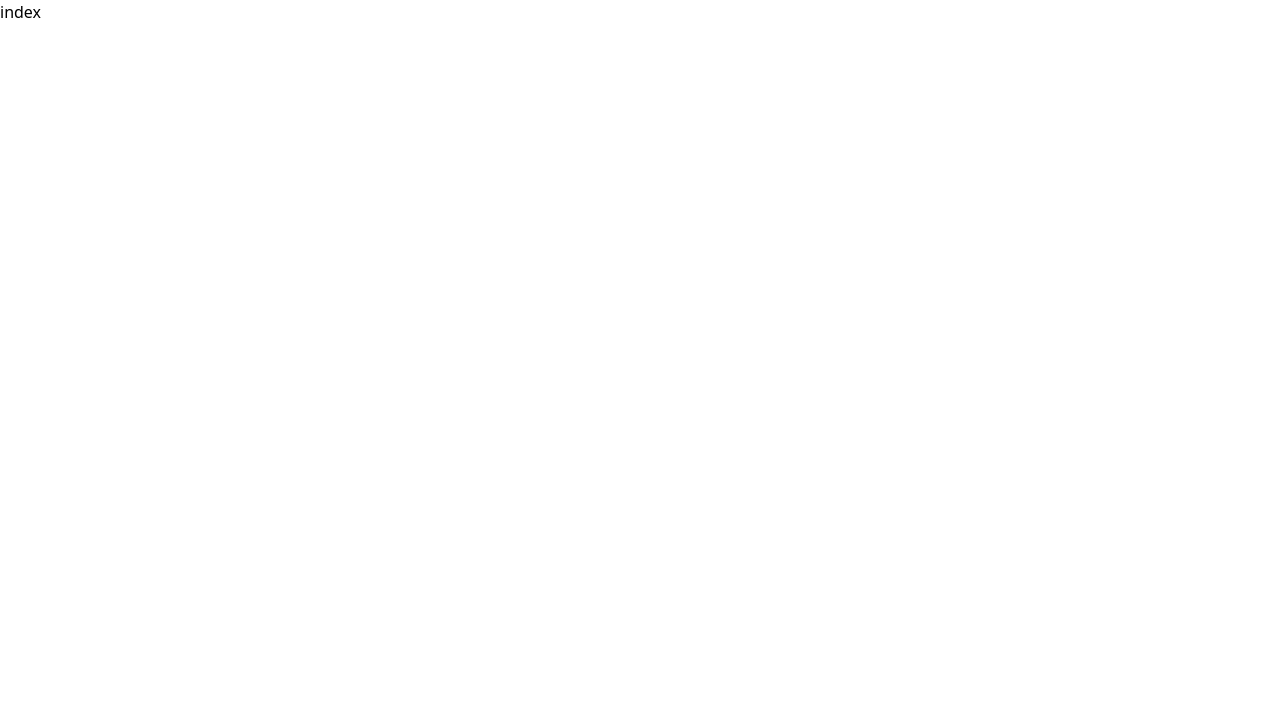
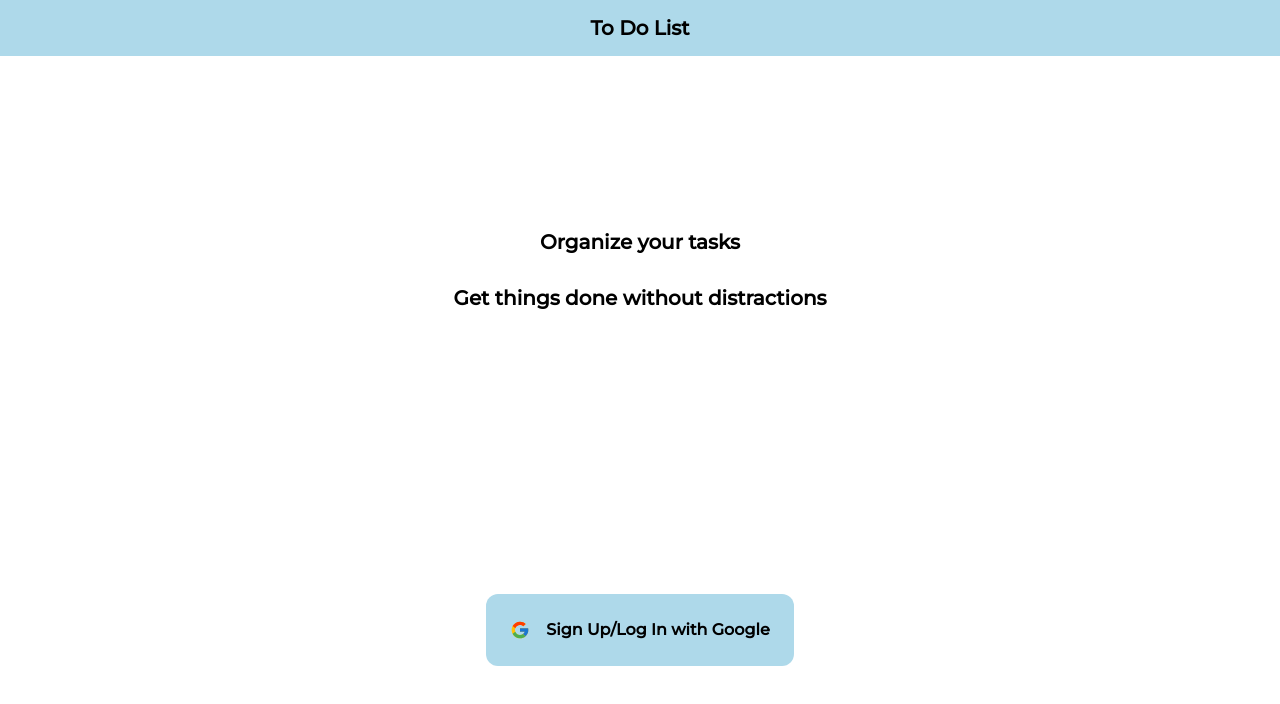
Before and after one commit to LupanRoman/ToDo_web_app, a Next.js app: page / in a window 1280 px wide. Shown: the top 704 px of the page. Built offline with nearby package versions, Linux system fonts and the light colour scheme; no server answers.

Commit message:
Sign up with google

```diff
--- a/package.json
+++ b/package.json
@@ -11,9 +11,12 @@
   "dependencies": {
     "eslint": "8.27.0",
     "eslint-config-next": "13.0.3",
+    "firebase": "^9.14.0",
     "next": "13.0.3",
     "react": "18.2.0",
-    "react-dom": "18.2.0"
+    "react-dom": "18.2.0",
+    "react-firebase-hooks": "^5.1.1",
+    "react-icons": "^4.6.0"
   },
   "devDependencies": {
     "autoprefixer": "^10.4.13",
--- /dev/null
+++ b/pages/components/Dashboard.jsx
@@ -0,0 +1,22 @@
+import React from 'react';
+import { auth } from '../../utils/firebase';
+import { useAuthState } from 'react-firebase-hooks/auth';
+import { useRouter } from 'next/router';
+import SideBar from './SideBar';
+
+const Dashboard = () => {
+  const route = useRouter();
+  const [user, loading] = useAuthState(auth);
+  if (loading) return <h1>Loading...</h1>;
+  if (!user) route.push('/');
+  // !! Here we display the tasks and this page should be dynamic [].js
+  if(user)
+  return (
+    <>
+      <div>Dashboard</div>
+      <SideBar />
+    </>
+  );
+};
+
+export default Dashboard;
--- /dev/null
+++ b/pages/components/SideBar.jsx
@@ -0,0 +1,13 @@
+import React from 'react';
+import { auth } from '../../utils/firebase';
+
+
+const SideBar = () => {
+  return (
+    <>
+      <button onClick={() => auth.signOut()}>Sign out</button>
+    </>
+  );
+};
+
+export default SideBar;
--- /dev/null
+++ b/pages/components/TopBar.jsx
@@ -0,0 +1,7 @@
+import React from 'react';
+
+const TopBar = () => {
+  return <div>TopBar</div>;
+};
+
+export default TopBar;
--- a/pages/index.js
+++ b/pages/index.js
@@ -1,7 +1,49 @@
 import React from 'react';
+import { FcGoogle } from 'react-icons/fc';
+// import { GoListOrdered } from 'react-icons/go';
+// import { GrTask } from 'react-icons/gr';
+import { GoogleAuthProvider, signInWithPopup } from 'firebase/auth';
+import { auth } from '../utils/firebase';
+import { useRouter } from 'next/router';
 
 const index = () => {
-  return <div>index</div>;
+  const route = useRouter();
+  // Sign in
+  const googleProvider = new GoogleAuthProvider();
+  const GoogleLogin = async () => {
+    try {
+      const result = await signInWithPopup(auth, googleProvider);
+      console.log(result.user);
+      route.push('/components/Dashboard');
+    } catch (error) {
+      console.log('error');
+    }
+  };
+  return (
+    <>
+      <div className="h-screen">
+        <header className="w-full h-14 bg-bg-color absolute flex justify-center items-center">
+          <h5 className="text-xl font-black ">To Do List</h5>
+        </header>
+        <div className="flex flex-col h-full w-full justify-around">
+          <ul className="justify-center mt-20 items-center flex flex-col text-center text-xl font-bold">
+            <li className="flex h-14 items-center ">Organize your tasks</li>
+            <li className="flex h-14 items-center ">
+              Get things done without distractions
+            </li>
+          </ul>
+          <div className="w-full flex justify-center ">
+            <button
+              onClick={GoogleLogin}
+              className="bg-bg-color flex p-6 items-center gap-4 rounded-xl cursor-pointer font-bold"
+            >
+              <FcGoogle className="text-xl" /> Sign Up/Log In with Google
+            </button>
+          </div>
+        </div>
+      </div>
+    </>
+  );
 };
 
 export default index;
--- a/styles/globals.css
+++ b/styles/globals.css
@@ -1,3 +1,9 @@
+@import url('https://fonts.googleapis.com/css2?family=Montserrat:wght@100;200;300;400;500&display=swap');
+
 @tailwind base;
 @tailwind components;
 @tailwind utilities;
+
+* {
+    font-family: 'Montserrat';
+}
--- a/tailwind.config.js
+++ b/tailwind.config.js
@@ -6,7 +6,15 @@ module.exports = {
     './components/**/*.{js,ts,jsx,tsx}',
   ],
   theme: {
-    extend: {},
+    extend: {
+      colors: {
+        'bg-color': '#AED9EA',
+        'btn-color': '#00A6E3',
+      },
+      margin: {
+        '0-auto': '0 auto',
+      },
+    },
   },
   plugins: [],
 };
--- /dev/null
+++ b/utils/firebase.js
@@ -0,0 +1,24 @@
+// Import the functions you need from the SDKs you need
+import { initializeApp } from 'firebase/app';
+import { getAnalytics } from 'firebase/analytics';
+import { getAuth } from 'firebase/auth';
+
+// TODO: Add SDKs for Firebase products that you want to use
+// https://firebase.google.com/docs/web/setup#available-libraries
+
+// Your web app's Firebase configuration
+// For Firebase JS SDK v7.20.0 and later, measurementId is optional
+const firebaseConfig = {
+  apiKey: process.env.NEXT_PUBLIC_API_KEY,
+  authDomain: process.env.NEXT_PUBLIC_AUTH_DOMAIN,
+  projectId: process.env.NEXT_PUBLIC_PROJECT_ID,
+  storageBucket: process.env.NEXT_PUBLIC_STORAGE_BUCKET,
+  messagingSenderId: process.env.NEXT_PUBLIC_MESSAGING_SENDER_ID,
+  appId: process.env.NEXT_PUBLIC_APP_ID,
+  measurementId: process.env.NEXT_PUBLIC_MEASUREMENT_ID,
+};
+
+// Initialize Firebase
+const app = initializeApp(firebaseConfig);
+
+export const auth = getAuth();
```
Also changed, not shown: pages/components/[slug].js (added), 1 other file (tests, documents, lock files or other folders).
